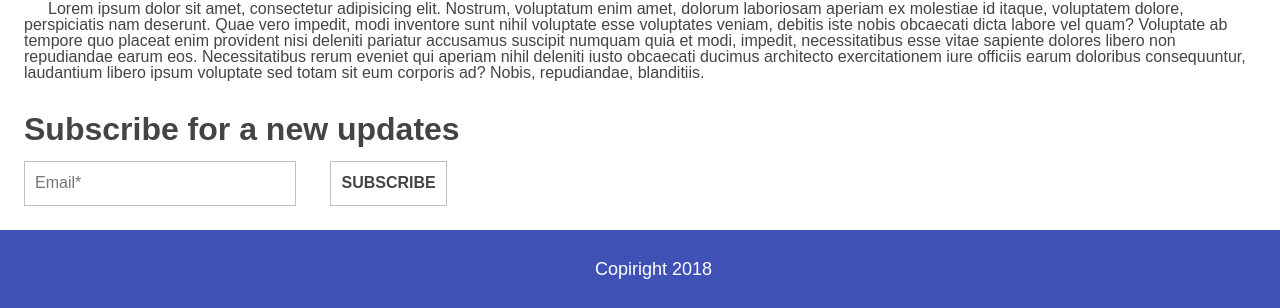
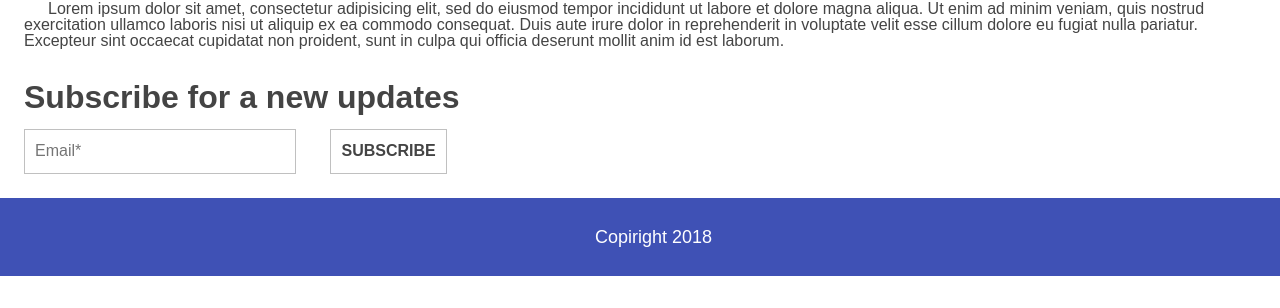
Before and after one commit to NadyaMaluta/level-up-homeworks, a website: page public/views/css/homework-2/index.html in a window 1280 px wide. Shown: the part 686-994 px from the top of the page. After the commit the page ends 962 px from the top, so only its background shows below. Drawn offline with Linux system fonts and the light colour scheme.

Commit message:
CSS HW 2

```diff
--- a/public/views/css/homework-2/index.html
+++ b/public/views/css/homework-2/index.html
@@ -21,7 +21,7 @@
                   <a href="#">Contacts</a>
                 </td>
                 <td class="authorization">
-                  <a href="#">Log in</a> /
+                  <a href="#">Log in</a>
                   <a href="#">Sign in</a>
                 </td>
               </tr>
@@ -60,7 +60,12 @@
           </table>
           <h2>About gallery</h2>
           <p>
-            Lorem ipsum dolor sit amet, consectetur adipisicing elit. Nostrum, voluptatum enim amet, dolorum laboriosam aperiam ex molestiae id itaque, voluptatem dolore, perspiciatis nam deserunt. Quae vero impedit, modi inventore sunt nihil voluptate esse voluptates veniam, debitis iste nobis obcaecati dicta labore vel quam? Voluptate ab tempore quo placeat enim provident nisi deleniti pariatur accusamus suscipit numquam quia et modi, impedit, necessitatibus esse vitae sapiente dolores libero non repudiandae earum eos. Necessitatibus rerum eveniet qui aperiam nihil deleniti iusto obcaecati ducimus architecto exercitationem iure officiis earum doloribus consequuntur, laudantium libero ipsum voluptate sed totam sit eum corporis ad? Nobis, repudiandae, blanditiis.
+            Lorem ipsum dolor sit amet, consectetur adipisicing elit, sed do eiusmod
+            tempor incididunt ut labore et dolore magna aliqua. Ut enim ad minim veniam,
+            quis nostrud exercitation ullamco laboris nisi ut aliquip ex ea commodo
+            consequat. Duis aute irure dolor in reprehenderit in voluptate velit esse
+            cillum dolore eu fugiat nulla pariatur. Excepteur sint occaecat cupidatat non
+            proident, sunt in culpa qui officia deserunt mollit anim id est laborum.
           </p>
         </main>
         <h2> Subscribe for a new updates</h2>
@@ -73,6 +78,5 @@
         <p>Copiright 2018</p>
       </footer>
     </div>
-
   </body>
 </html>
```
